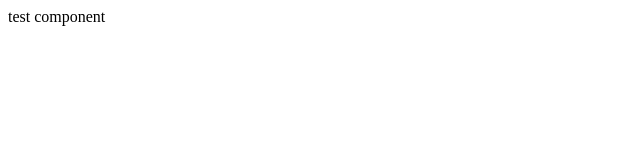
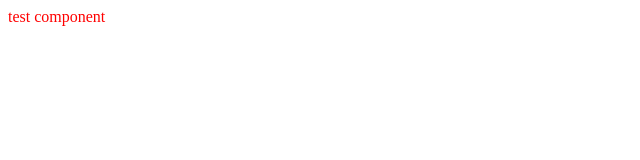
Before and after one commit to our-flavorite/flavorite, a Next.js app in the folder client/: page / in a window 1280 px wide. Shown: the top 160 px of the page, without its empty margins (0-640 px from the left). Built offline with nearby package versions, Linux system fonts and the light colour scheme.

Commit message:
Add sass package

```diff
--- a/client/package.json
+++ b/client/package.json
@@ -12,7 +12,8 @@
   "dependencies": {
     "next": "^13.4.10",
     "react": "^18.2.0",
-    "react-dom": "^18.2.0"
+    "react-dom": "^18.2.0",
+    "sass": "^1.63.6"
   },
   "devDependencies": {
     "@types/node": "20.4.2",
--- a/client/src/Components/TestComponent/TestComponent.tsx
+++ b/client/src/Components/TestComponent/TestComponent.tsx
@@ -1,5 +1,7 @@
+import s from './testComponent.module.scss'
+
 const TestComponent = () => {
-  return <div>test component</div>
+  return <div className={s.test_component}>test component</div>
 }
 
 export default TestComponent
--- /dev/null
+++ b/client/src/Components/TestComponent/testComponent.module.scss
@@ -0,0 +1,3 @@
+.test_component {
+  color: red;
+}
```
Also changed, not shown: 1 other file (tests, documents, lock files or other folders).
